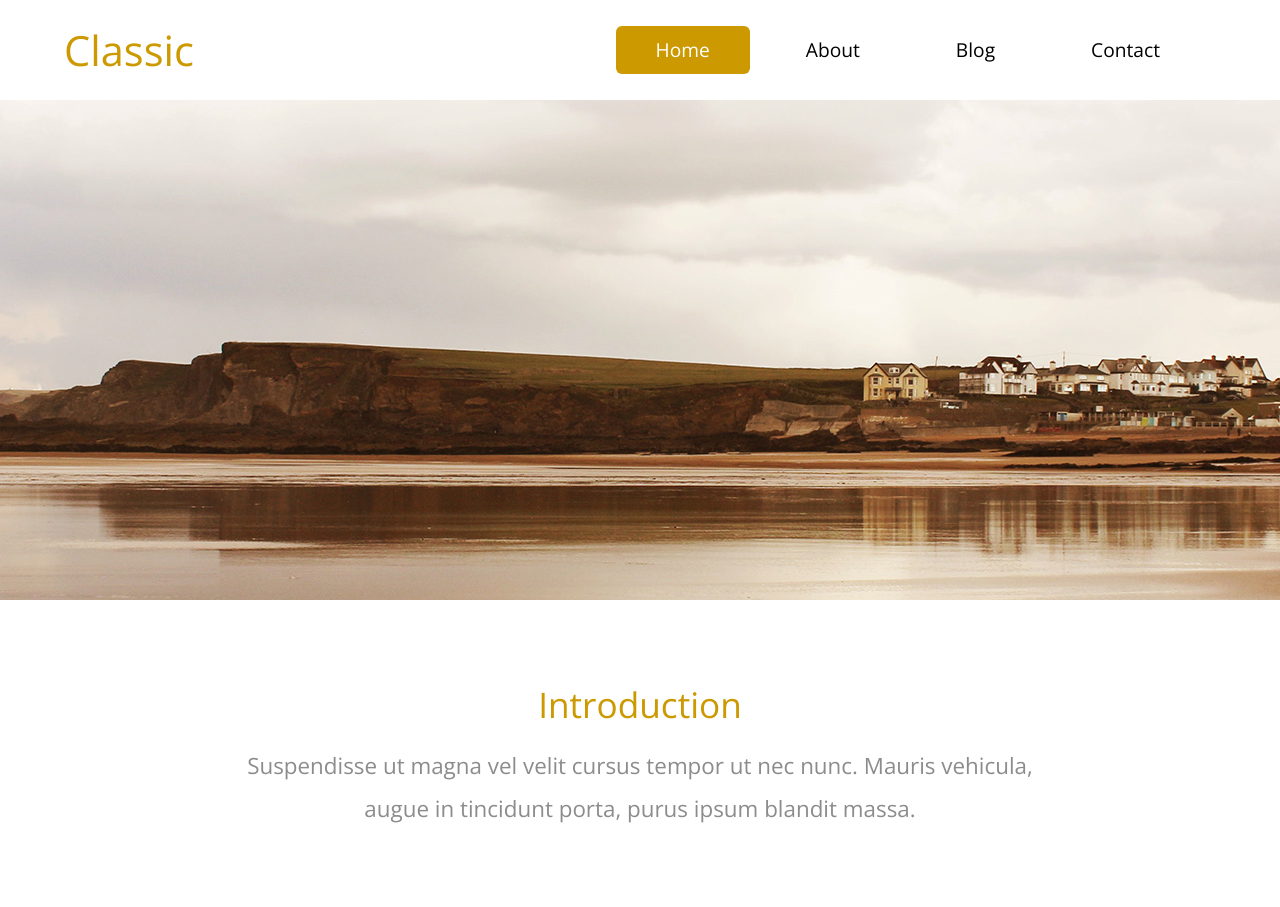
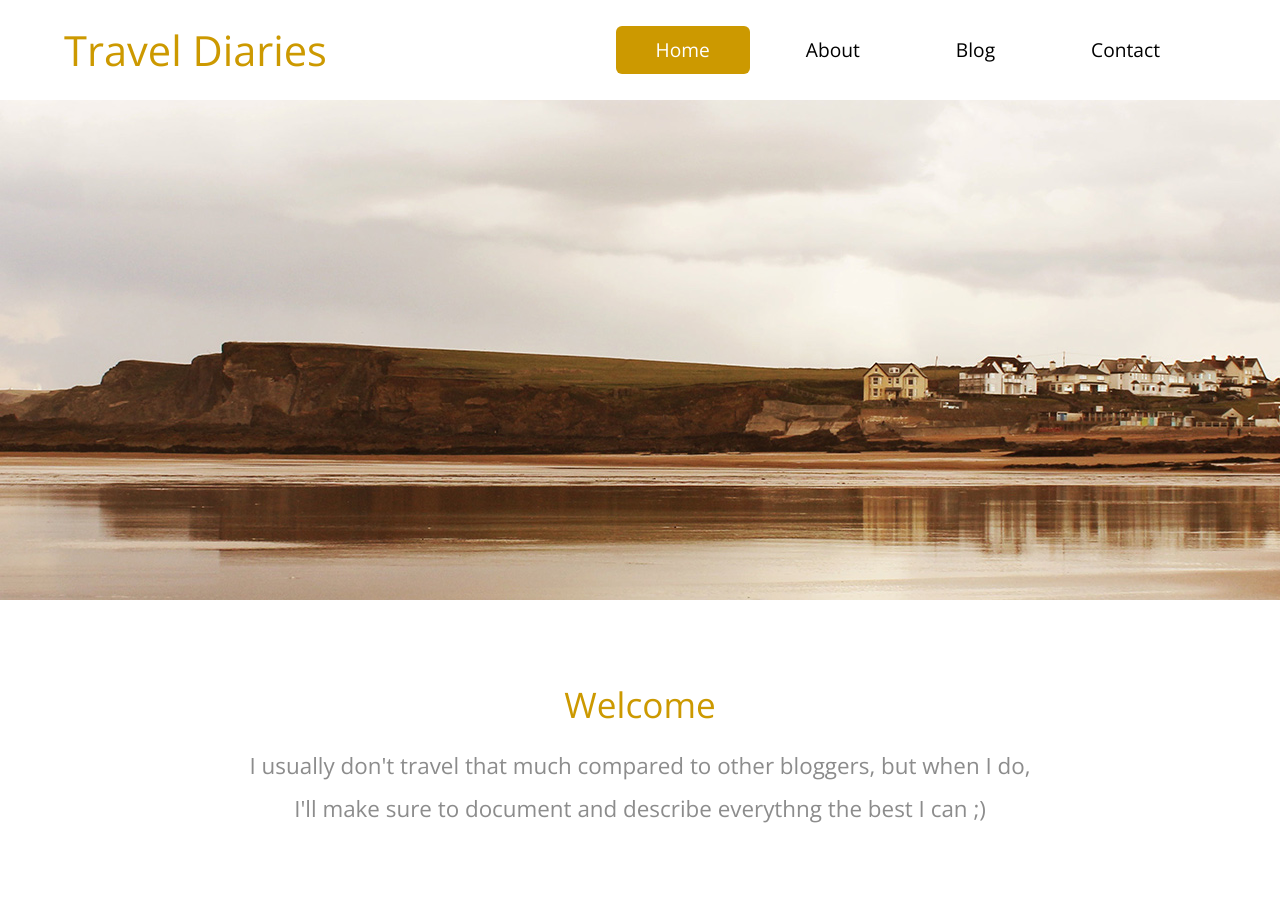
Before and after one commit to bambiehh/travel-diaries, a plain HTML site: page index.html in a window 1280 px wide. Shown: the top 907 px of the page. Drawn offline with nearby package versions, Linux system fonts and the light colour scheme; a script that the page names is missing.

Commit message:
first edit

```diff
--- a/index.html
+++ b/index.html
@@ -28,7 +28,7 @@ http://www.templatemo.com/tm-488-classic
         <div class="tm-header">
             <div class="container-fluid">
                 <div class="tm-header-inner">
-                    <a href="#" class="navbar-brand tm-site-name">Classic</a>
+                    <a href="#" class="navbar-brand tm-site-name">Travel Diaries</a>
 
                     <!-- navbar -->
                     <nav class="navbar tm-main-nav">
@@ -68,8 +68,8 @@ http://www.templatemo.com/tm-488-classic
             <div class="container-fluid">
                 <div class="row">
                     <div class="col-xs-12 col-sm-12 col-md-12 col-lg-12 text-xs-center">
-                        <h2 class="tm-gold-text tm-title">Introduction</h2>
-                        <p class="tm-subtitle">Suspendisse ut magna vel velit cursus tempor ut nec nunc. Mauris vehicula, augue in tincidunt porta, purus ipsum blandit massa.</p>
+                        <h2 class="tm-gold-text tm-title">Welcome</h2>
+                        <p class="tm-subtitle"> I usually don't travel that much compared to other bloggers, but when I do, I'll make sure to document and describe everythng the best I can ;) </p>
                     </div>
                 </div>
                 <div class="row">
```
